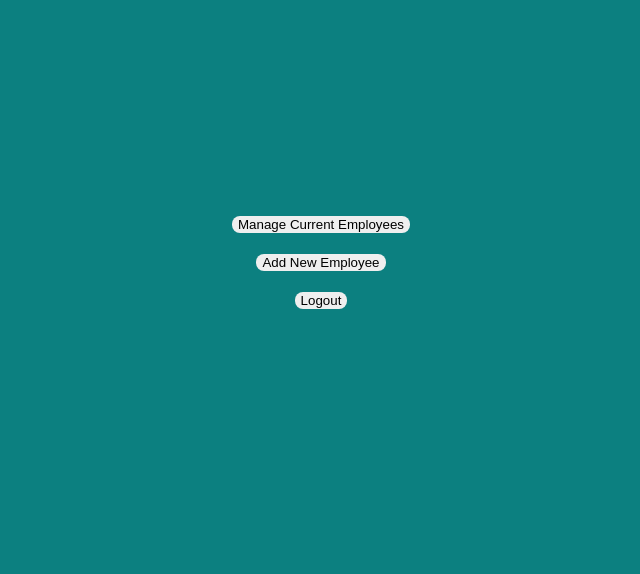
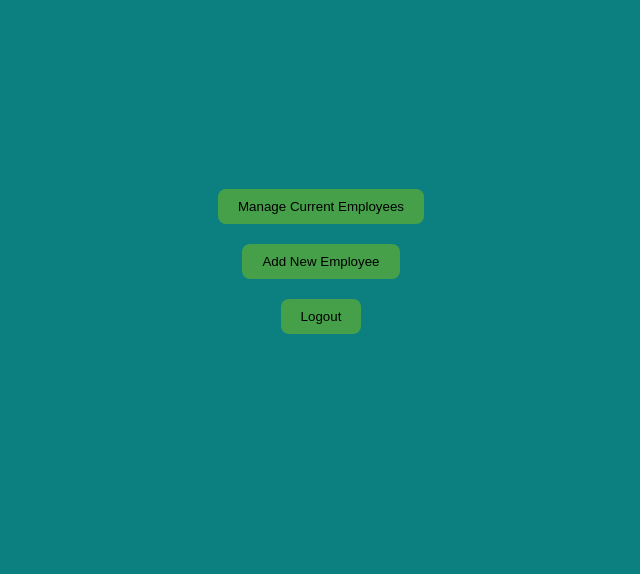
Before and after one commit to izzythegreatxx/ems, a Flask app: page /dashboard in a window 1280 px wide. Shown: the part 188-762 px from the top of the page, without its empty margins (319-959 px from the left). Run offline with Flask 3, Linux system fonts and the light colour scheme; the visitor is signed in with stand-in values (Sample User, id 1).

Commit message:
Styled the buttons

```diff
--- a/static/styles.css
+++ b/static/styles.css
@@ -53,13 +53,18 @@
     gap: 20px;
     margin-top: 20px;
 }
-
+.dashboard-button {
+    background-color: #45a049;
+    padding: 10px 20px;
+}
 .login-button {
     background-color: #4caf50;
+    padding: 10px 20px;
 }
 
 .login-button:hover {
     background-color: #45a049;
+
 
 }
 
```
